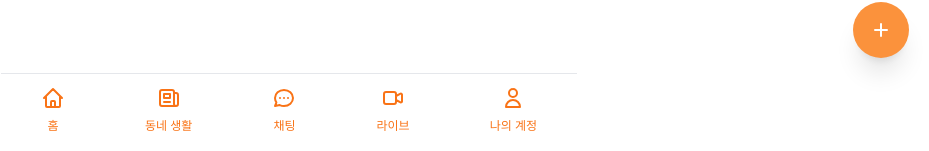
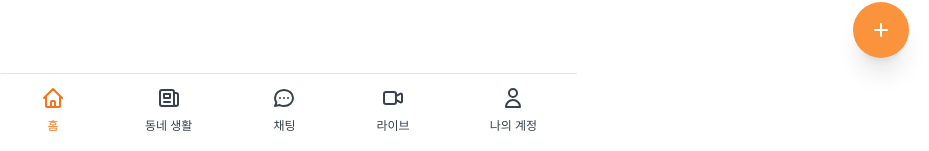
Before and after one commit to hyeongwookimdev/carrot-market, a Next.js app: page / in a window 1280 px wide. Shown: the part 646-797 px from the top of the page, without its empty margins (351-1280 px from the left). Built offline with nearby package versions, Linux system fonts and the light colour scheme.

Commit message:
📝 Fix router.pathname

```diff
--- a/components/layout.tsx
+++ b/components/layout.tsx
@@ -77,7 +77,7 @@ export default function Layout({
             <a
               className={cls(
                 "flex flex-col items-center space-y-2 ",
-                router.pathname === "/"
+                router.pathname === "/community"
                   ? "text-orange-500"
                   : "hover:text-gray-500 transition-colors"
               )}
@@ -103,7 +103,7 @@ export default function Layout({
             <a
               className={cls(
                 "flex flex-col items-center space-y-2 ",
-                router.pathname === "/"
+                router.pathname === "/chats"
                   ? "text-orange-500"
                   : "hover:text-gray-500 transition-colors"
               )}
@@ -129,7 +129,7 @@ export default function Layout({
             <a
               className={cls(
                 "flex flex-col items-center space-y-2 ",
-                router.pathname === "/"
+                router.pathname === "/stream"
                   ? "text-orange-500"
                   : "hover:text-gray-500 transition-colors"
               )}
@@ -155,7 +155,7 @@ export default function Layout({
             <a
               className={cls(
                 "flex flex-col items-center space-y-2 ",
-                router.pathname === "/"
+                router.pathname === "/profile"
                   ? "text-orange-500"
                   : "hover:text-gray-500 transition-colors"
               )}
```
